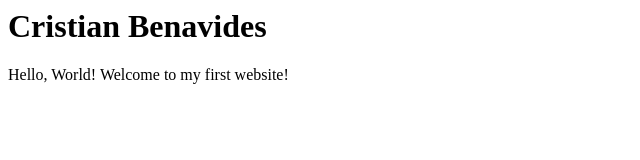
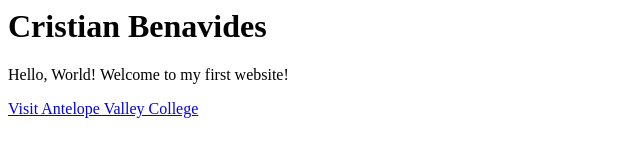
Before and after one commit to CrisB38/crisb38.github.io, a plain HTML site: page index.html in a window 1280 px wide. Shown: the whole page, without its empty margins (0-640 px from the left). Drawn offline with Linux system fonts and the light colour scheme.

Commit message:
Add external link

```diff
--- a/index.html
+++ b/index.html
@@ -1,2 +1,3 @@
 <h1>Cristian Benavides</h1>
 <p>Hello, World! Welcome to my first website!</p>
+<a href="https://www.avc.edu">Visit Antelope Valley College</a>
```
